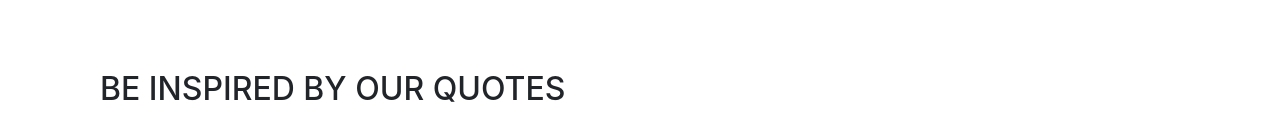
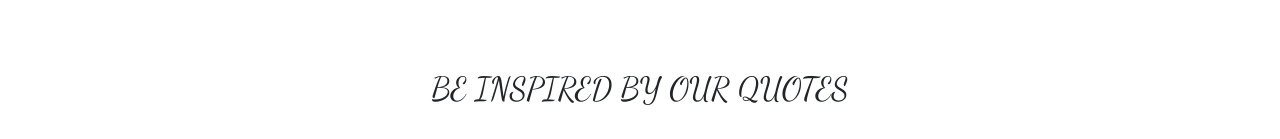
Before and after one commit to Mariga123/Quotehub, an Angular app: page / in a window 1280 px wide. Shown: the part 540-679 px from the top of the page. Built offline with nearby package versions, Linux system fonts and the light colour scheme.

Commit message:
style the add quotes section

```diff
--- a/src/app/add-quote/add-quote.component.css
+++ b/src/app/add-quote/add-quote.component.css
@@ -0,0 +1,13 @@
+.jumbotron{
+    background-image: url(/assets/bg.jpg);
+    background-repeat: no-repeat;
+    background-size:cover ;
+    color: white;
+}
+.row{
+    background-color: turquoise;
+}
+h2{
+    text-align: center;
+    font-family: 'Dancing Script', cursive;
+}
```
